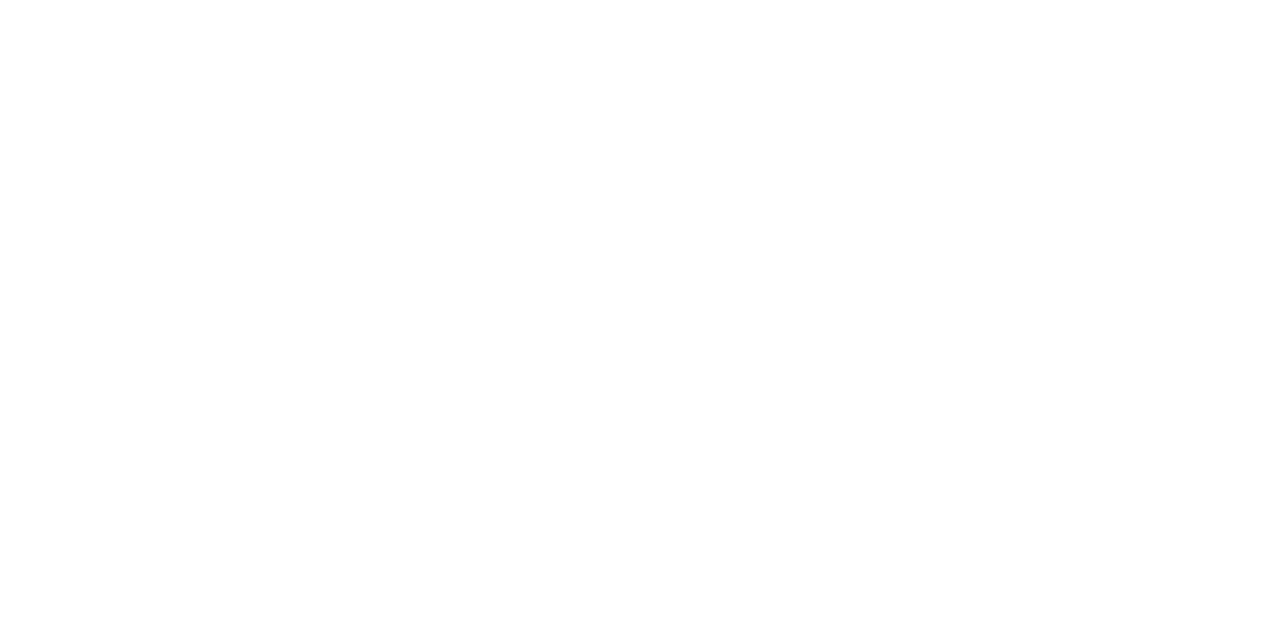
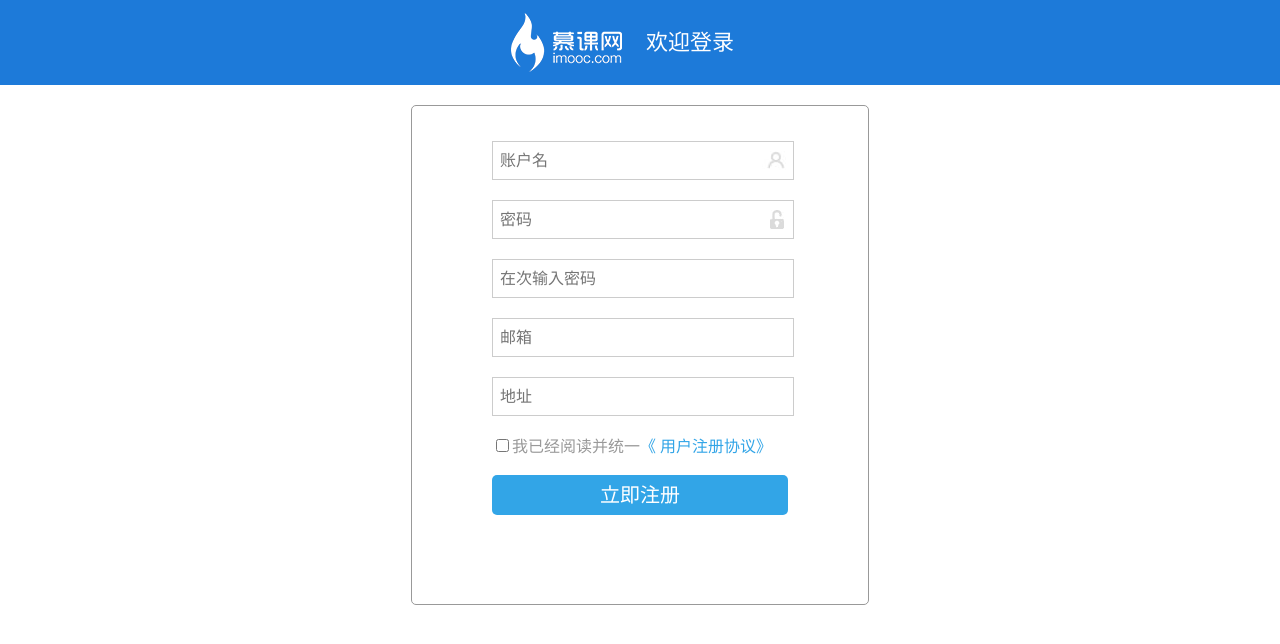
Before and after one commit to Copyes/Charming, a plain HTML site: page E-shop/register.html in a window 1280 px wide. Drawn offline with Linux system fonts and the light colour scheme.

Commit message:
商城之注册页面
注册页面

```diff
--- a/E-shop/css/register.css
+++ b/E-shop/css/register.css
@@ -0,0 +1,76 @@
+/*公用样式*/
+.comWidth{width: 460px;margin: 0 auto;}
+.left{float: left;}
+.right{float: right;}
+.clearfix{clear: both;}
+a{text-decoration: none; color: #656565;}
+/* input{border:none;} */
+/*logoBar*/
+.logoBar{
+	height: 85px;
+	background-color: #1d7ad9;
+}
+.logo{
+	margin-left: 60px;
+	padding-left: 41px;
+	padding-top: 13px;
+}
+.welcome-text{
+	color: white;
+	font-size: 22px;
+	font-family: "微软雅黑";
+	line-height: 85px;
+	float: left;
+	padding-left: 24px;
+}
+/*登录框*/
+.regBox{
+	box-sizing:border-box;
+	margin: 20px auto;
+	border: 1px solid #999;
+	border-radius: 5px;
+	width: 458px;
+	height: 500px;
+	padding: 15px 80px;
+}
+.regForm li{
+	margin: 20px 0px;
+}
+.regForm input[type="text"]{
+	width: 100%;
+	height: 35px;
+	text-indent: 5px;
+	border: 1px solid #ccc;
+	font-size: 16px;
+	font-family: "微软雅黑";
+}
+.user{
+	background: url(../images/USER.jpg) right center no-repeat;
+}
+.psw{
+	background: url(../images/psw.jpg) right center no-repeat;
+}
+.agree{
+	margin: 15px 0px;
+}
+.agree label{
+	color: #999;
+	font-family: "微软雅黑";
+}
+.agree span{
+	color: #32a5e7;
+	font-family: "微软雅黑";
+}
+.login-btn{
+	display: block;
+	width: 100%;
+	height: 40px;
+	color: white;
+	text-align: center;
+	border-radius: 5px;
+	font: 20px/40px "微软雅黑";
+	background-color: #32a5e7;
+}
+.login-btn:hover{
+	background-color: #1d7ad9;
+}
--- a/E-shop/register.html
+++ b/E-shop/register.html
@@ -7,6 +7,41 @@
 <link rel="stylesheet" href="css/register.css">
 </head>
 <body>
+	<div class="header">
+		<div class="logoBar">
+			<div class="comWidth">
+				<div class="logo left">
+					<img src="images/logo.png" alt="">
+				</div>
+				<h3 class="welcome-text">欢迎登录</h3>
+			</div>
+		</div>
+	</div>
+	<div class="regBox">
+		<ul class="regForm">
+			<li>
+				<input class="user" type="text" placeholder='账户名' required/>
+			</li>
+			<li>
+				<input class="psw" type="text" placeholder='密码' required/>
+			</li>
+			<li>
+				<input type="text" placeholder='在次输入密码'/>
+			</li>
+			<li>
+				<input type="text" placeholder='邮箱'/>
+			</li>
+			<li>
+				<input type="text" placeholder='地址'/>
+			</li>
+			<li class="agree">
+				<input  id="a1" type="checkbox"><label for="a1" >我已经阅读并统一</label><span>《 用户注册协议》</span>
+			</li>
+			<li>
+				<a href="" class="login-btn">立即注册</a>
+			</li>
+		</ul>
 
+	</div>
 </body>
 </html>
```
Also changed, not shown: E-shop/images/USER.jpg (added), E-shop/images/psw.jpg (added).
